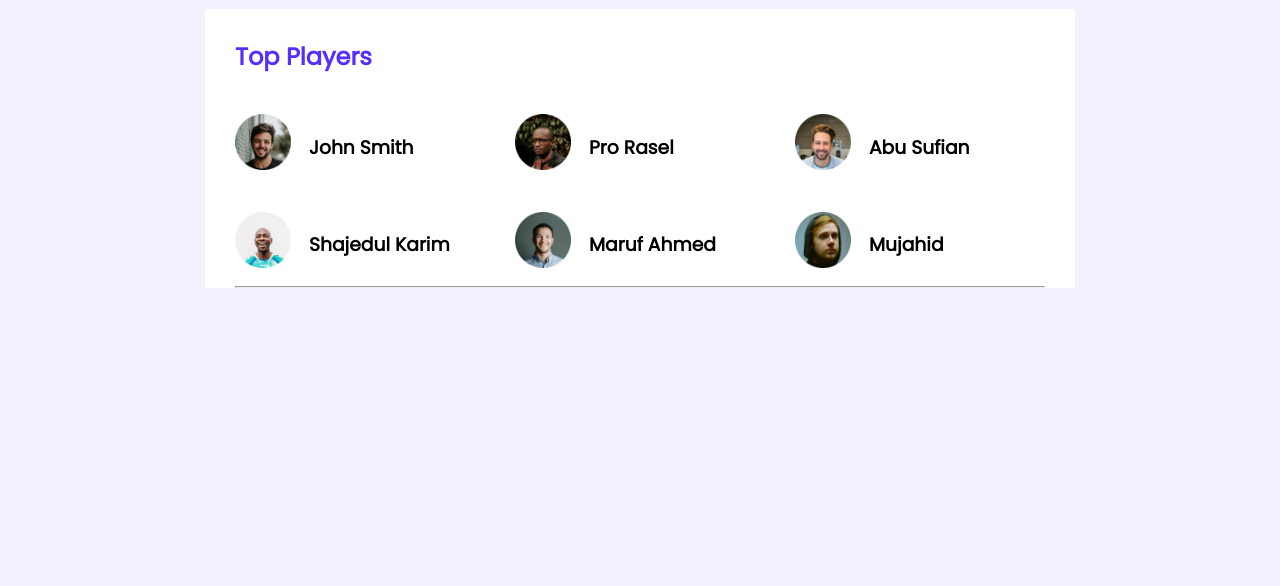
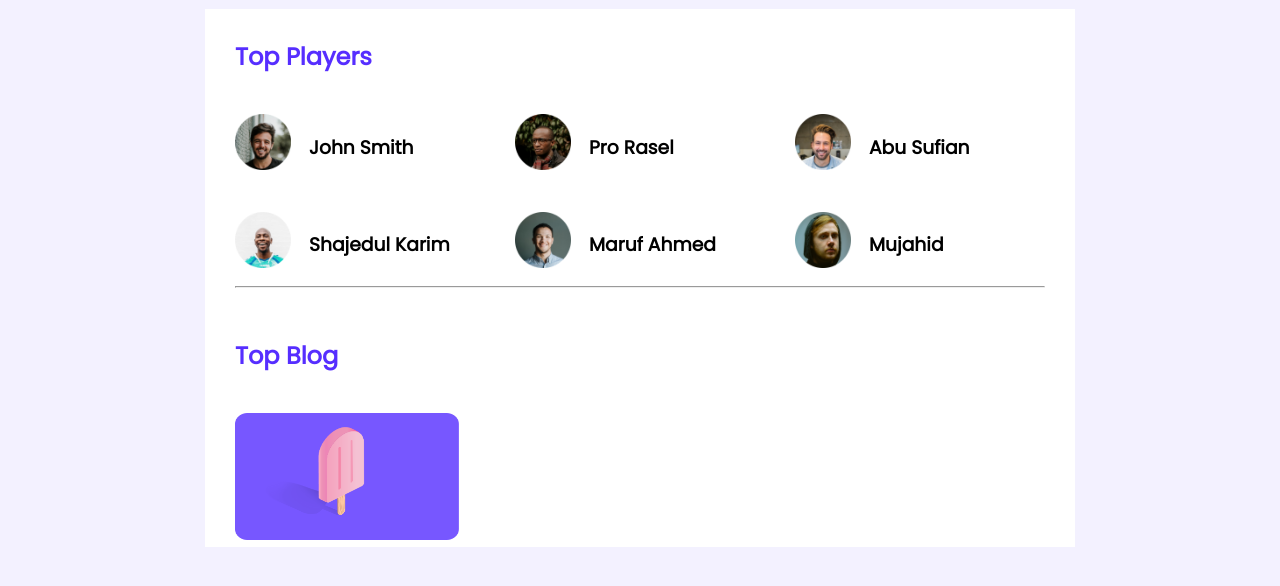
Before and after one commit to uh-shuvo/leader-board, a plain HTML site: page index.html in a window 1280 px wide. Shown: the part 82-668 px from the top of the page. Drawn offline with Linux system fonts and the light colour scheme; a web font is replaced by a local one.

Commit message:
blog added

```diff
--- a/index.html
+++ b/index.html
@@ -68,6 +68,18 @@
                         </div>
                     </div>
                     <hr>
+                    <!-- blog section start  -->
+                    <div class="top-blogs">
+                        <h2 class="title-name">Top Blog</h2>
+                        <div class="blogs">
+                            <div class="blog">
+                                <div class="thumbnail">
+                                    <img src="images/blogs/blog-1.png" alt="">
+                                </div>
+                            </div>
+                        </div>
+                    </div>
+                    <!-- blog section end  -->
                 </div>
             </main>
         </section>
--- a/style.css
+++ b/style.css
@@ -140,3 +140,10 @@ hr {
 
 /* player section end
 ===================== */
+
+/* blog sectin start
+==================== */
+.blog img {
+    width: 224px;
+    height: 127px;
+}
```
